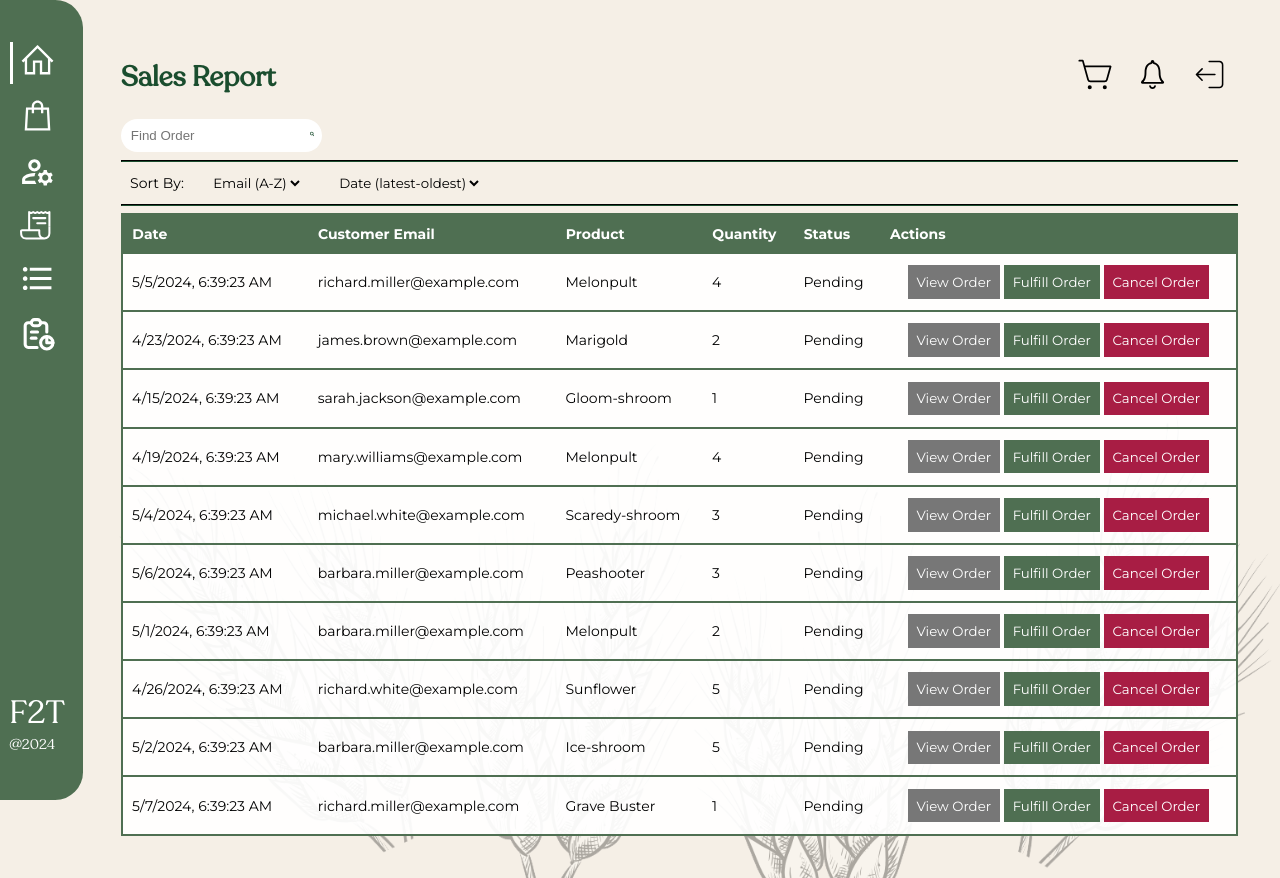
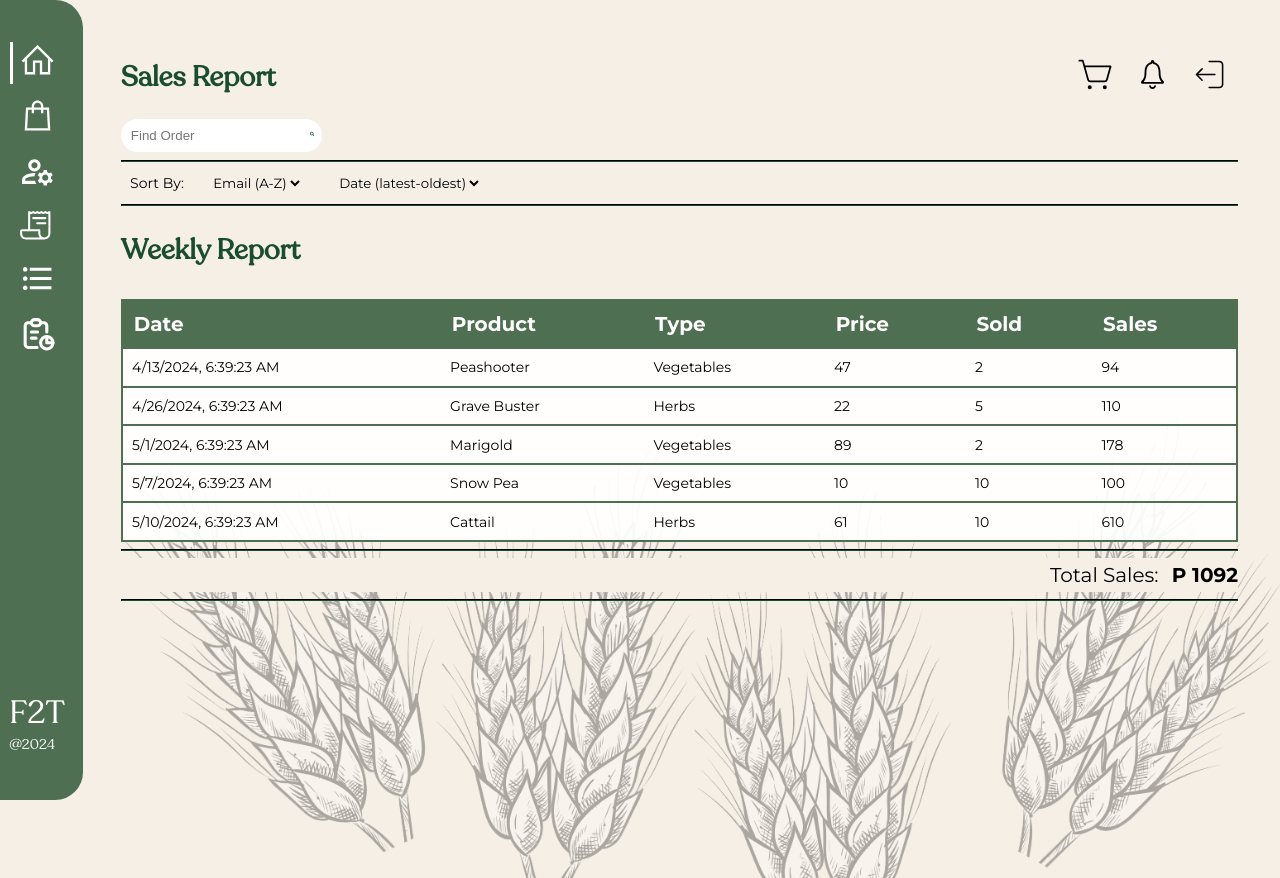
Before and after one commit to JomarMonrealUPLB/Farm-to-Table, a React (Create React App) app in the folder client/: page /sales-report in a window 1280 px wide. After the commit the page ends 800 px from the top, so only its background shows below. Built offline with nearby package versions, Linux system fonts and the light colour scheme.

Commit message:
chore: sales report without dropdown

```diff
--- a/client/src/App.js
+++ b/client/src/App.js
@@ -9,6 +9,7 @@ import ShoppingPage from "./pages/ShoppingPage";
 import AccountManagement from "./pages/AccountManagement";
 import background from "./assets/images/background.png"
 import Messenger from "./pages/Messenger";
+import CartPage from "./pages/CartPage";
 import OrderFulfillment from "./pages/OrderFulfillment";
 import ProductListingsPage from "./pages/ProductListingsPage";
 import SalesReport from "./pages/SalesReport";
@@ -26,6 +27,7 @@ const App  =() =>{
               <Route path="/admin-homepage" element={<AdminHomePage/>} />
               <Route path="/customer-homepage" element={<CustomerHomePage/>} />
               <Route path="/shopping-page" element={<ShoppingPage/>} />
+              <Route path="/cart" element={<CartPage/>} />
               <Route path="/account-management" element={<AccountManagement/>} />
               <Route path="/order-fulfillment" element={<OrderFulfillment/>} />
               <Route path="/product-listings" element={<ProductListingsPage/>} />
--- a/client/src/assets/dummy_data/orders.js
+++ b/client/src/assets/dummy_data/orders.js
@@ -159,5 +159,21 @@ export const orders =
       status: 1,
       email: 'richard.miller@example.com',
       date: '2024-05-07T06:39:23.632Z'
-    }
+    },
+    {
+      transactionID: 'erxxbtbcw',
+      productID: 'HuYfzHBY',
+      quantity: 10,
+      status: 2,
+      email: 'richard.miller@example.com',
+      date: '2024-05-07T06:39:23.632Z'
+    },
+    {
+      transactionID: 'erxxbtbcw',
+      productID: 'sCVeoBna',
+      quantity: 10,
+      status: 2,
+      email: 'richard.miller@example.com',
+      date: '2024-05-10T06:39:23.632Z'
+    },
   ]
--- a/client/src/components/DataTable.css
+++ b/client/src/components/DataTable.css
@@ -8,7 +8,7 @@
 .data_table th{
     background-color: var(--primary-green);
     color: white;
-    padding: 1ch;
+    padding: 0.8ch;
 }
 
 .data_table tr{
--- a/client/src/pages/ProductListingsPage.css
+++ b/client/src/pages/ProductListingsPage.css
@@ -10,7 +10,7 @@ span{
 .link-wrapper{
     width:13ch;
     margin-top: 15px;
-    margin-bottom: -10px;
+    margin-bottom: 10px;
 }
 
 .add-product-link-button{
--- a/client/src/pages/SalesReport.js
+++ b/client/src/pages/SalesReport.js
@@ -8,11 +8,13 @@ import { sortBy } from '../utils/sortBy'
 import findEntries  from '../utils/findEntries'
 import { products } from '../assets/dummy_data/products'
 import { translateStatus } from '../utils/translateStatus'
+import { translateProductType } from '../utils/translateProductType'
 
 const SalesReport = () => {
     const [orderList, setOrderList] = useState(orders)
     const [originalSerializedOrderList, setOriginalSerializedOrderList] = useState([])
     const [serializedOrderList, setSerializedOrderList] = useState([])
+    const [totalSales, setTotalSales] = useState(0)
 
     const dropDownOptionsDate = [
         {name: "Date (latest-oldest)", value: "latest-oldest"},
@@ -26,45 +28,38 @@ const SalesReport = () => {
 
     const heads = [
         {label: "Date"},
-        {label: "Customer Email"},
         {label: "Product"},
-        {label: "Quantity"},
-        {label: "Status"},
-        {label: "Actions"}
+        {label: "Type"},
+        {label: "Price"},
+        {label: "Sold"},
+        {label: "Sales"}
     ]
 
     useEffect(() => {
         const serializedData = []
+        setTotalSales(0)
         orderList.forEach(order => {
-            if(order.status !== 1) return
+            if(order.status !== 2) return
+
+            const product = products.find(product => product.id === order.productID)
+            const soldOrders = orderList.filter(jOrder => jOrder.status === 2 && jOrder.productID === product.id)
+            let soldCount = 0
+            soldOrders.forEach(soldOrder => {
+                soldCount += soldOrder.quantity
+            });
 
             serializedData.push(
                 {
                     id: order.id,
                     date: new Date(order.date).toLocaleString(),
-                    email: order.email,
-                    product: products.find(product => product.id === order.productID).name,
-                    quantity: order.quantity,
-                    status: translateStatus( order.status),
-                    actions: [
-                        {
-                            label:"View Order",
-                            buttonStyle: {backgroundColor : "#777777", hoverColor: "#444444"} ,
-                            callback: ()=>{}
-                        },
-                        {
-                            label:"Fulfill Order",
-                            buttonStyle: {backgroundColor : "var(--primary-green)", hoverColor: "var(--primary-green-hover)"} ,
-                            callback: ()=>{}
-                        },
-                        {
-                            label:"Cancel Order",
-                            buttonStyle: {backgroundColor : "var(--secondary-red)", hoverColor: "var(--secondary-red-hover)"} ,
-                            callback: ()=>{}
-                        },
-                    ]
+                    product: product.name,
+                    type: translateProductType(product.type),
+                    price: product.price,
+                    sold: soldCount,
+                    sales: product.price * soldCount,
                 }
             )
+            setTotalSales(totalSales => totalSales += product.price * soldCount)
 
         })
         setOriginalSerializedOrderList(sortBy(serializedData,"lastName",true))
@@ -95,7 +90,15 @@ const SalesReport = () => {
         </div>
         <hr/>
 
+        <h1 style={{paddingTop:"1ch"}}>Weekly Report</h1>
+
         <DataTable data={serializedOrderList} heads={heads}/>
+        <hr/>
+            <div className='sales_total_container' style={{display: "flex", justifyContent:"end", alignItems:"center", fontSize: "20px",backgroundColor:"var(--primary-background)"}}>
+                <span>Total Sales: </span>
+                <strong>P {totalSales}</strong>
+            </div>
+        <hr/>
 
     </div>
     )
--- /dev/null
+++ b/client/src/utils/translateProductType.js
@@ -0,0 +1,14 @@
+export const translateProductType = (num) =>{
+    if(num === 0){
+        return "Fruits"
+    }
+    else if(num === 1){
+        return "Vegetables"
+    }
+    else if(num === 2){
+        return "Herbs"
+    }
+    else if(num === 3){
+        return "Poultry"
+    }
+}
```
